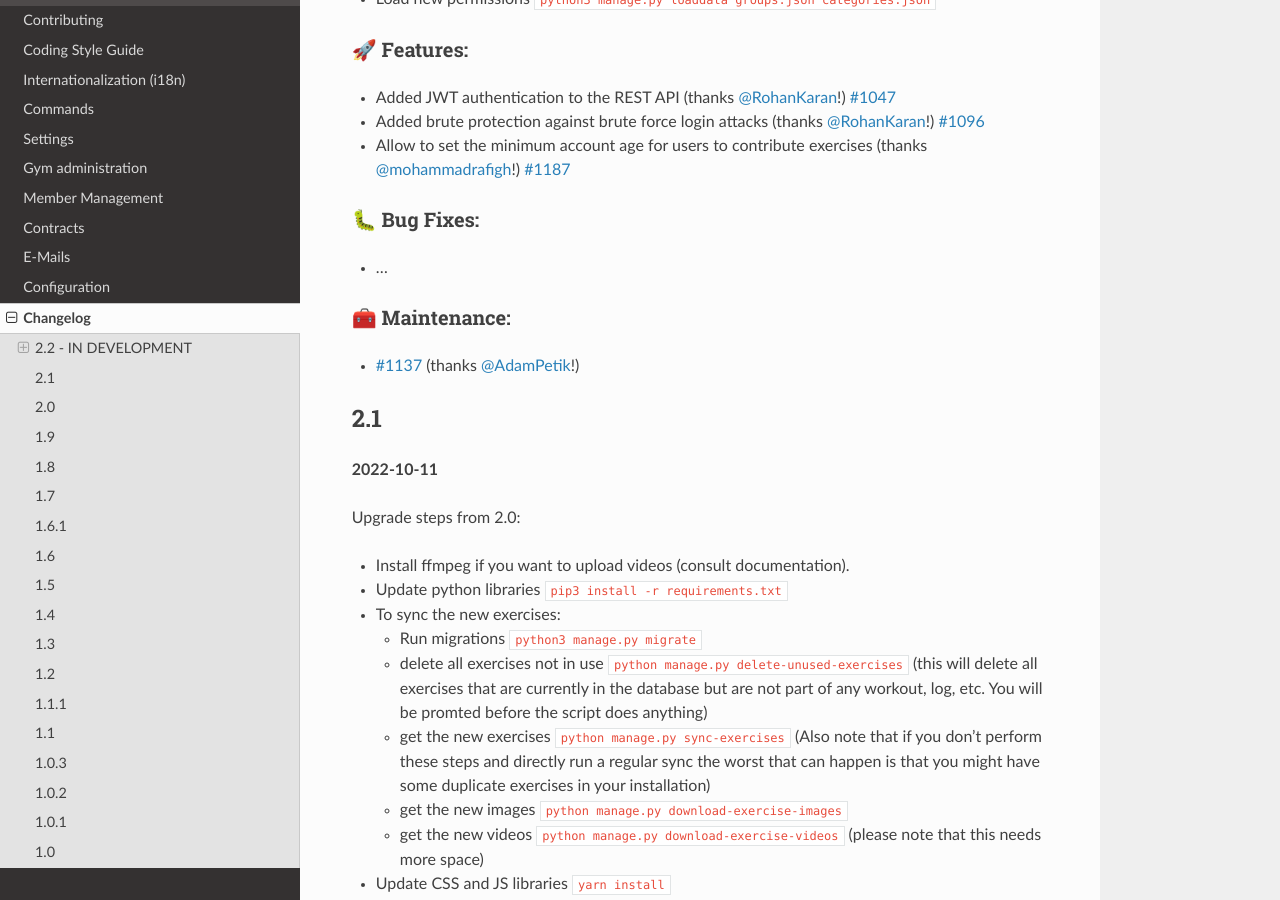
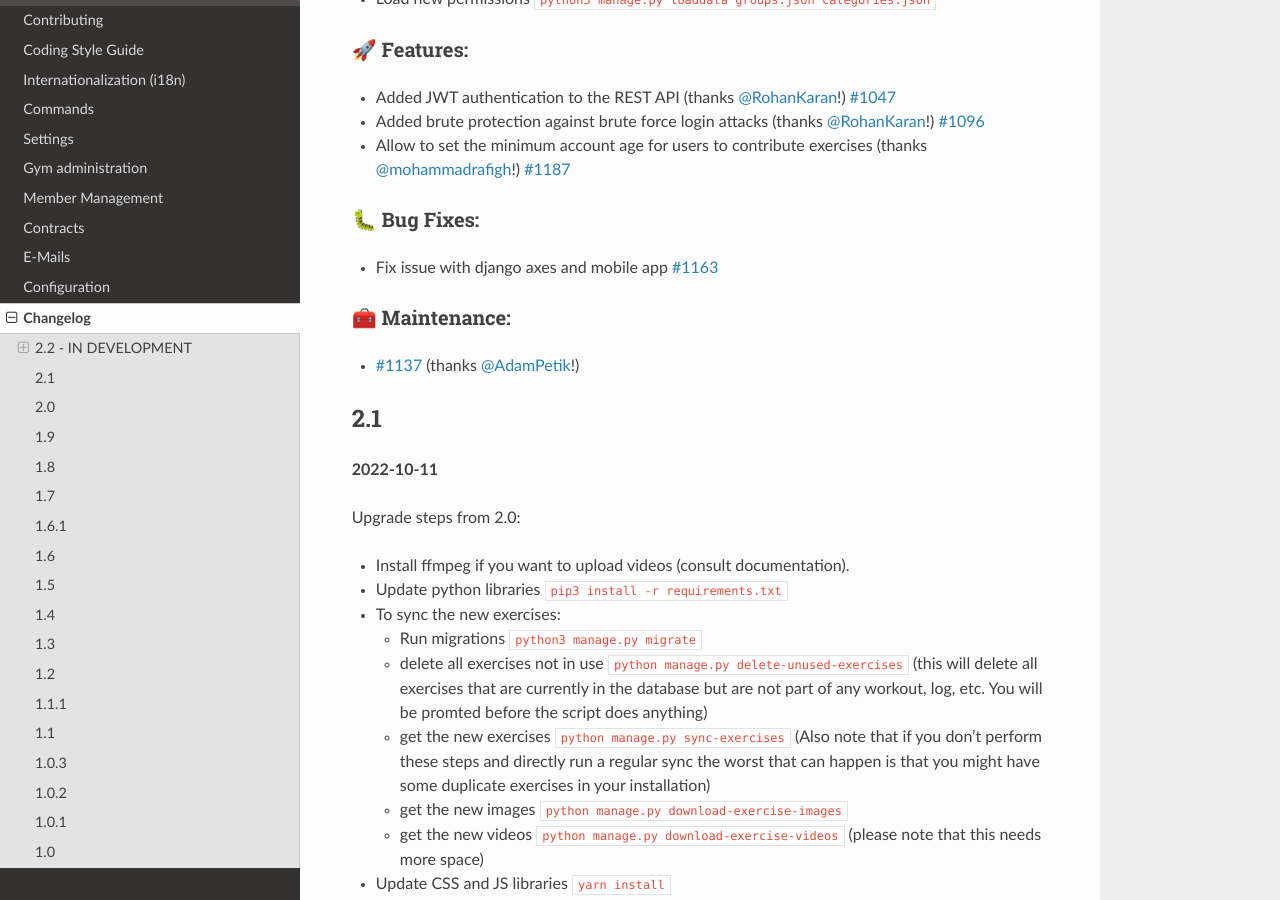
Before and after one commit to wger-project/docs, a Sphinx documentation site: the page built from docs/changelog.rst, in a window 1280 px wide and 900 px high, scrolled down 404 px. Built offline with Sphinx 7.4.7 and the Read the Docs theme 2.0.0, drawn with Linux system fonts in a browser that asks for light colours.

Commit message:
Update changelog.rst

```diff
--- a/docs/changelog.rst
+++ b/docs/changelog.rst
@@ -27,7 +27,7 @@ Upgrade steps from 2.1:
 🐛 Bug Fixes:
 ~~~~~~~~~~~~~
 
-* ...
+* Fix issue with django axes and mobile app `#1163`_
 
 
 🧰 Maintenance:
@@ -39,6 +39,7 @@ Upgrade steps from 2.1:
 .. _#1047: https://github.com/wger-project/wger/issues/1047
 .. _#1096: https://github.com/wger-project/wger/issues/1096
 .. _#1137: https://github.com/wger-project/wger/issues/1137
+.. _#1163: https://github.com/wger-project/wger/issues/1163
 .. _#1187: https://github.com/wger-project/wger/issues/1187
 .. _@RohanKaran: https://github.com/RohanKaran
 .. _@AdamPetik: https://github.com/AdamPetik
```
